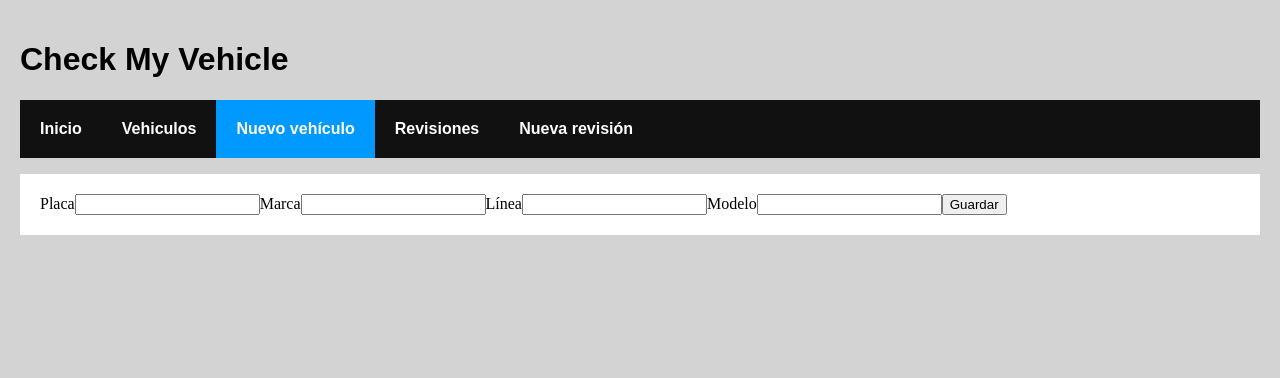
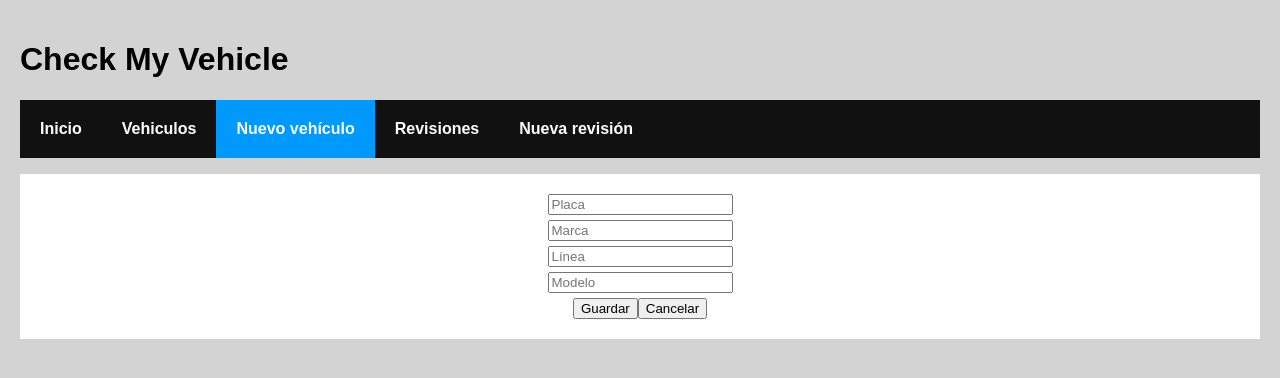
Before and after one commit to hdanielmm/CheckMyVehicle-front, a React (Create React App) app: page /#/nuevoVehiculo in a window 1280 px wide. Shown: the top 378 px of the page. Built offline with nearby package versions, Linux system fonts and the light colour scheme.

Commit message:
Add styles to NuevoVehiculo.js

```diff
--- a/src/components/App.css
+++ /dev/null
@@ -1,38 +0,0 @@
-.App {
-  text-align: center;
-}
-
-.App-logo {
-  height: 40vmin;
-  pointer-events: none;
-}
-
-@media (prefers-reduced-motion: no-preference) {
-  .App-logo {
-    animation: App-logo-spin infinite 20s linear;
-  }
-}
-
-.App-header {
-  background-color: #282c34;
-  min-height: 100vh;
-  display: flex;
-  flex-direction: column;
-  align-items: center;
-  justify-content: center;
-  font-size: calc(10px + 2vmin);
-  color: white;
-}
-
-.App-link {
-  color: #61dafb;
-}
-
-@keyframes App-logo-spin {
-  from {
-    transform: rotate(0deg);
-  }
-  to {
-    transform: rotate(360deg);
-  }
-}
--- a/src/components/App.js
+++ b/src/components/App.js
@@ -1,9 +1,8 @@
 import React from 'react';
 import { Route, NavLink, HashRouter } from 'react-router-dom';
-// import './App.css';
 import Inicio from './Inicio';
 import Vehiculos from './Vehiculos';
-import NuevoVehiculo from './NuevoVehiculo';
+import NuevoVehiculo from './nuevoVehiculo/NuevoVehiculo';
 import Revisiones from './Revisiones';
 import NuevaRevision from './NuevaRevision';
 
--- a/src/components/NuevoVehiculo.js
+++ /dev/null
@@ -1,70 +0,0 @@
-import React, { useState } from 'react';
-import axios from 'axios';
-
-const NuevoVehiculo = () => {
-
-  const [atributo, setAtributo] = useState({
-    placa: '',
-    marca: '',
-    linea: '',
-    modelo: ''
-  });
-
-  const handleSubmit = (event) => {
-
-
-
-    axios.post(`http://localhost:3000/vehiculo`, atributo )
-      .then(res => {
-        console.log(res);
-        console.log(res.Status);
-      })
-      .catch(error => console.log(error));
-      event.preventDefault();
-      limpiarInput();
-  }
-
-  const handleChange = (event) => {
-    const { name, value } = event.target;
-
-    setAtributo(prevAtributo => ({
-      ...prevAtributo,
-      [name]: value
-    }));
-  }
-
-  const limpiarInput = () => {
-    setAtributo({
-      placa: '',
-      marca: '',
-      linea: '',
-      modelo: ''
-    });
-  };
-
-  return (
-    <div>
-      <form onSubmit={handleSubmit}>
-        <label>
-          Placa
-        <input type='text' name='placa' onChange={handleChange} value={atributo.placa} />
-        </label>
-        <label>
-          Marca
-        <input type='text' name='marca' onChange={handleChange} value={atributo.marca} />
-        </label>
-        <label>
-          Línea
-        <input type='text' name='linea' onChange={handleChange} value={atributo.linea} />
-        </label>
-        <label>
-          Modelo
-        <input type='text' name='modelo' onChange={handleChange} value={atributo.modelo} />
-        </label>
-        <input type='submit' value='Guardar' />
-      </form>
-    </div>
-  )
-};
-
-export default NuevoVehiculo;
--- /dev/null
+++ b/src/components/nuevoVehiculo/NuevoVehiculo.js
@@ -0,0 +1,92 @@
+import React, { useState } from 'react';
+import axios from 'axios';
+import './styles.css';
+
+const NuevoVehiculo = () => {
+
+  const [atributo, setAtributo] = useState({
+    placa: '',
+    marca: '',
+    linea: '',
+    modelo: ''
+  });
+
+  const handleSubmit = (event) => {
+
+    axios.post(`http://localhost:3000/vehiculo`, atributo)
+      .then(res => {
+        console.log(res);
+        console.log(res.Status);
+      })
+      .catch(error => console.log(error));
+    event.preventDefault();
+    limpiarInput();
+  }
+
+  const handleChange = (event) => {
+    const { name, value } = event.target;
+
+    setAtributo(prevAtributo => ({
+      ...prevAtributo,
+      [name]: value
+    }));
+  }
+
+  const handleClick = () => {
+    limpiarInput();
+  }
+
+  const limpiarInput = () => {
+    setAtributo({
+      placa: '',
+      marca: '',
+      linea: '',
+      modelo: ''
+    });
+  };
+
+  return (
+    <div>
+      <form className='form-vehiculo' onSubmit={handleSubmit}>
+        <label>
+          <input
+            type='text'
+            name='placa'
+            onChange={handleChange}
+            value={atributo.placa}
+            placeholder='Placa' />
+        </label>
+        <label>
+          <input
+            type='text'
+            name='marca'
+            onChange={handleChange}
+            value={atributo.marca}
+            placeholder='Marca' />
+        </label>
+        <label>
+          <input
+            type='text'
+            name='linea'
+            onChange={handleChange}
+            value={atributo.linea}
+            placeholder='Línea' />
+        </label>
+        <label>
+          <input
+            type='text'
+            name='modelo'
+            onChange={handleChange}
+            value={atributo.modelo}
+            placeholder='Modelo' />
+        </label>
+        <div className='div-boton'>
+          <input className='boton' type='submit' value='Guardar' />
+          <input className='boton' type='submit' value='Cancelar' onClick={handleClick} />
+        </div>
+      </form>
+    </div>
+  )
+};
+
+export default NuevoVehiculo;
--- /dev/null
+++ b/src/components/nuevoVehiculo/styles.css
@@ -0,0 +1,12 @@
+.form-vehiculo label {
+  display: block;
+  margin-bottom: 5px;
+  text-align: center;
+}
+
+.div-boton {
+  display: flex;
+  flex-direction: row;
+  justify-content: center;
+
+}
```
